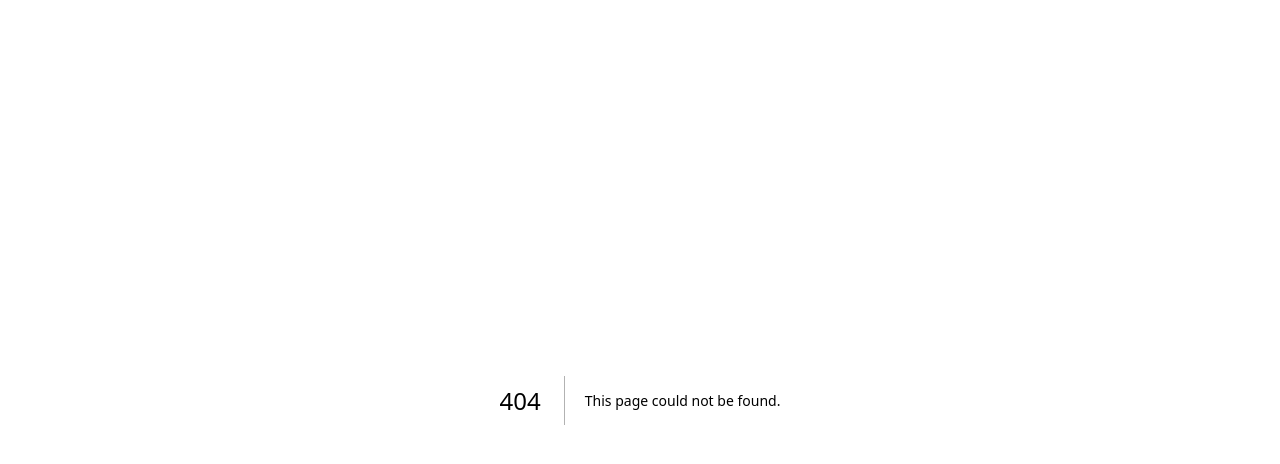
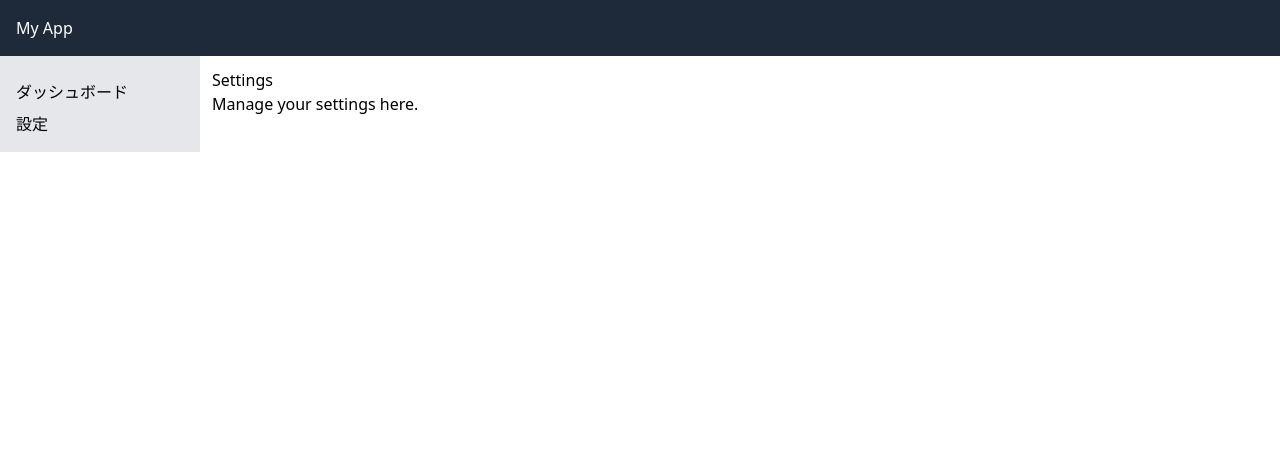
Before and after one commit to te578/web, a Next.js app: page /settings in a window 1280 px wide. Before the commit this address had no page. Shown: the top 464 px of the page. Built offline with nearby package versions, Linux system fonts and the light colour scheme.

Commit message:
create settings page

```diff
--- /dev/null
+++ b/app/(menu)/settings/page.tsx
@@ -0,0 +1,8 @@
+export default function SettingsPage() {
+    return (
+        <div>
+            <h1>Settings</h1>
+            <p>Manage your settings here.</p>
+        </div>
+    )
+}
```
